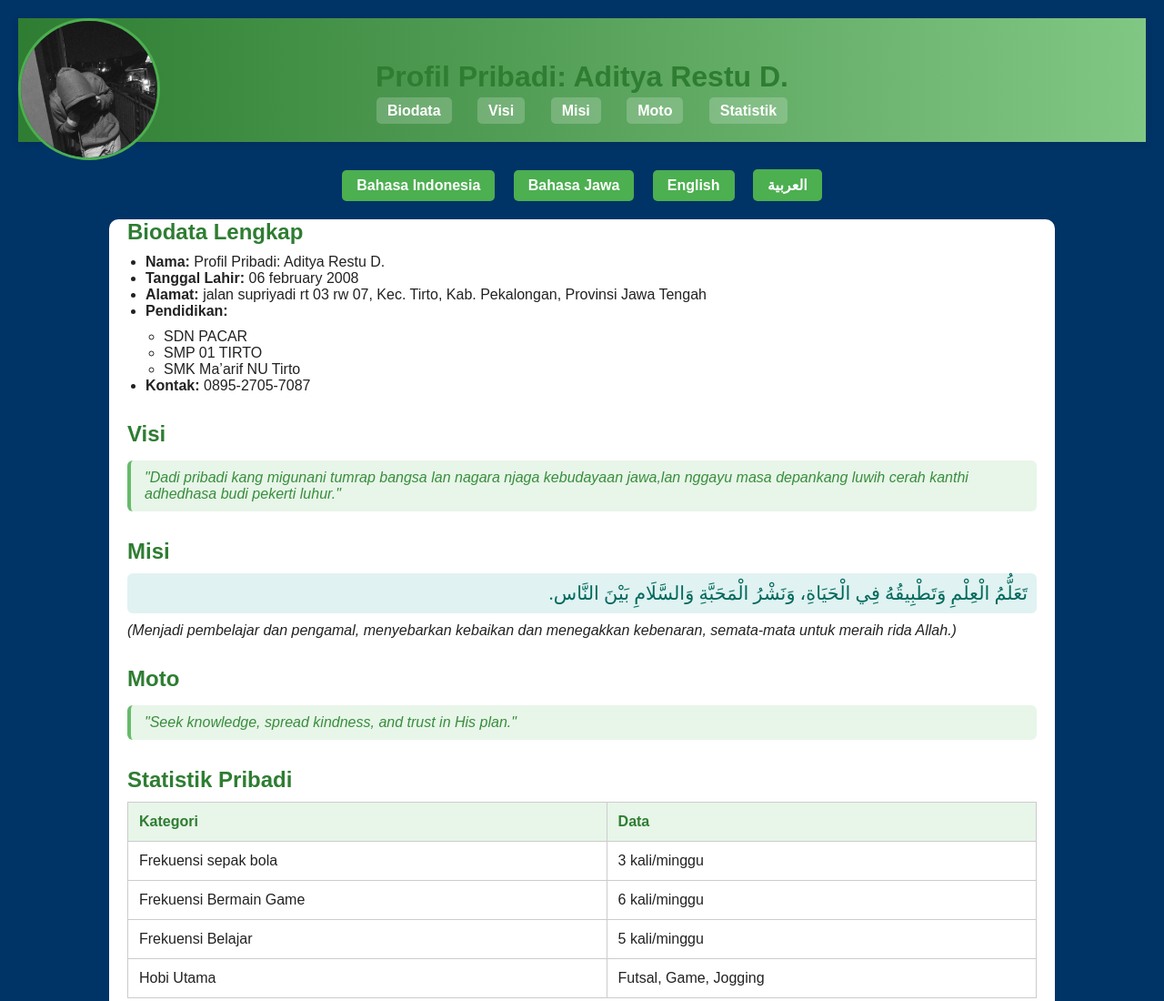
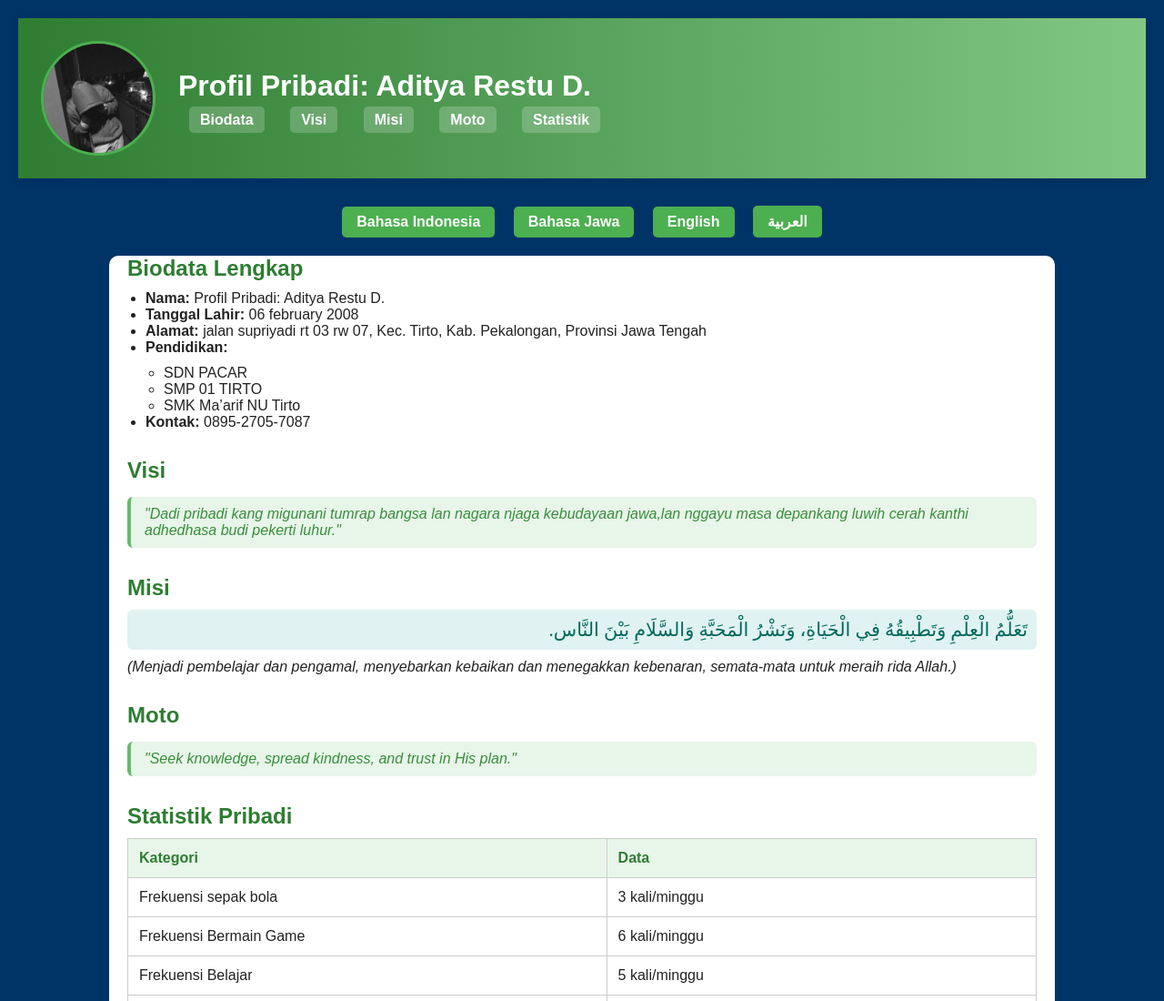
Before and after one commit to xyzditzz/PROFIL-ADIT, a plain HTML site: page index.html in a window 1280 px wide. Shown: the top 1100 px of the page at 91% size. Drawn offline with nearby package versions, Linux system fonts and the light colour scheme.

Commit message:
Update index.html

```diff
--- a/index.html
+++ b/index.html
@@ -15,53 +15,52 @@
             transition: all 0.3s ease;
         }
 
-        /* PERBAIKAN: Kode CSS untuk foto profil */
+        /* --- Perbaikan CSS untuk Foto Profil dan Header --- */
+
+        /* Style untuk Foto Profil */
         .profile-img {
-            width: 150px;
-            height: 150px;
+            width: 120px; /* Ukuran sedang yang proporsional */
+            height: 120px;
             object-fit: cover;
             border-radius: 50%;
             border: 3px solid #4CAF50;
-            /* PROPERTI PENTING UNTUK POSISI */
-            position: absolute;
-            top: 20px;
-            left: 20px;
-            z-index: 100; /* Memastikan gambar berada di atas elemen lain */
+            margin-right: 25px; /* Memberi jarak ke kanan agar tidak menempel ke teks */
         }
 
-        /* Kamu juga memiliki style untuk gambar di dalam .profile-card, ini tidak akan kita pakai lagi */
-        .profile-card img {
-            display: none; /* Sembunyikan gambar lama jika ada */
-        }
-
-        /* Style lainnya tetap sama... */
-        .profile-card {
-            max-width: 800px;
-            margin: auto;
-            background: #ffffff;
-            border-radius: 12px;
-            box-shadow: 0 4px 12px rgba(0,0,0,0.3);
-            padding: 25px;
-            color: #222;
-        }
-
-        h1, h2 {
-            color: #2e7d32;
-            margin-bottom: 10px;
-        }
-
-        /* Header dan elemen lain di bawahnya */
+        /* Style untuk Header dengan Flexbox */
         header {
             background: linear-gradient(to right, #2e7d32, #81c784);
             color: white;
-            padding: 25px 15px;
-            text-align: center;
+            padding: 25px;
             position: sticky;
             top: 0;
             z-index: 10;
             box-shadow: 0 2px 8px rgba(0,0,0,0.1);
             margin-bottom: 30px;
+
+            /* Menggunakan Flexbox untuk penataan yang rapi */
+            display: flex;
+            align-items: center; /* Menyelaraskan item di tengah secara vertikal */
         }
+
+        /* Style untuk konten teks di dalam header */
+        .header-content {
+            flex-grow: 1; /* Konten ini akan mengambil sisa ruang yang tersedia */
+        }
+
+        /* Style untuk judul di dalam header */
+        header h1 {
+            margin: 0; /* Menghilangkan margin default agar penataan lebih rapi */
+            font-size: 2em;
+        }
+
+        /* Style untuk navigasi di dalam header */
+        header nav {
+            margin-top: 10px; /* Memberi sedikit jarak antara judul dan navigasi */
+        }
+
+        /* --- Akhir dari Perbaikan --- */
+
         nav a {
             color: white;
             margin: 0 12px;
@@ -74,6 +73,7 @@
         nav a:hover {
             background: rgba(255,255,255,0.4);
         }
+
         main {
             max-width: 1000px;
             margin: auto;
@@ -84,6 +84,10 @@
         }
         section {
             margin-bottom: 30px;
+        }
+        h2 {
+            color: #2e7d32;
+            margin-bottom: 10px;
         }
         ul, ol {
             padding-left: 20px;
@@ -150,9 +154,9 @@
 </head>
 <body>
 
+    <header>
         <img src="adit.jpeg" alt="Foto Aditya" class="profile-img">
-
-    <header>
+        <div class="header-content">
             <h1 id="title">Profil Pribadi: Aditya Restu D.</h1>
             <nav id="nav">
                 <a href="#biodata" data-key="nav_biodata">Biodata</a>
@@ -161,8 +165,8 @@
                 <a href="#moto" data-key="nav_moto">Moto</a>
                 <a href="#statistik" data-key="nav_statistik">Statistik</a>
             </nav>
+        </div>
     </header>
-
     <div class="language-buttons">
         <button data-lang="id">Bahasa Indonesia</button>
         <button data-lang="jv">Bahasa Jawa</button>
@@ -439,7 +443,7 @@
                 analysis_1: "استنادًا إلى بيانات النشاط الأسبوعي، لدى إدوين عادات متوازنة بين الأنشطة البدنية والترفيه والتعلم. يمارس الرياضة 3 مرات أسبوعيًا، ويلعب الألعاب تقريبًا كل يوم، ويدرس 5 مرات في الأسبوع.",
                 analysis_2: "من مخطط دائري، يبدو أن هواياته الرئيسية مقسمة بين فوتسال (40٪)، اللعب (35٪)، والجري (25٪). هذا يظهر اهتمامًا متساوى بالنشاط البدني والترفيه الرقمي.",
                 analysis_3: "منحنى ساعات الدراسة يظهر الاستمرارية خلال أيام العمل (الاثنين–الجمعة)، مع انخفاض طفيف في عطلات نهاية الأسبوع. هذا يدل على إدارة وقت جيدة.",
-                analysis_4: "<strong>الاستنتاج:</strong> إدوين طالب نشيط، مبدع، وله اهتمامات قوية في مجال التكنولوجيا والرياضة. أنماط نشاطه تظهر أنه قادر على التوازن بين التعلم والترفيan والترفيه والنشاط البدني بشكل جيد جدًا. إمكانيات كبيرة في عالم التكنولوجيا والانضباط في الدراسة تجعله مبرمجًا واعدًا."
+                analysis_4: "<strong>الاستنتاج:</strong> إدوين طالب نشيط، مبدع، وله اهتمامات قوية في مجال التكنولوجيا والرياضة. أنماط نشاطه تظهر أنه قادر على التوازن بين التعلم والترفيه والنشاط البدني بشكل جيد جدًا. إمكانيات كبيرة في عالم التكنولوجيا والانضباط في الدراسة تجعله مبرمجًا واعدًا."
             }
         };
 
@@ -646,6 +650,5 @@
             setLanguage('id');
         });
     </script>
-
 </body>
 </html>
```
Lines whose indentation alone changed are shown as unchanged.
